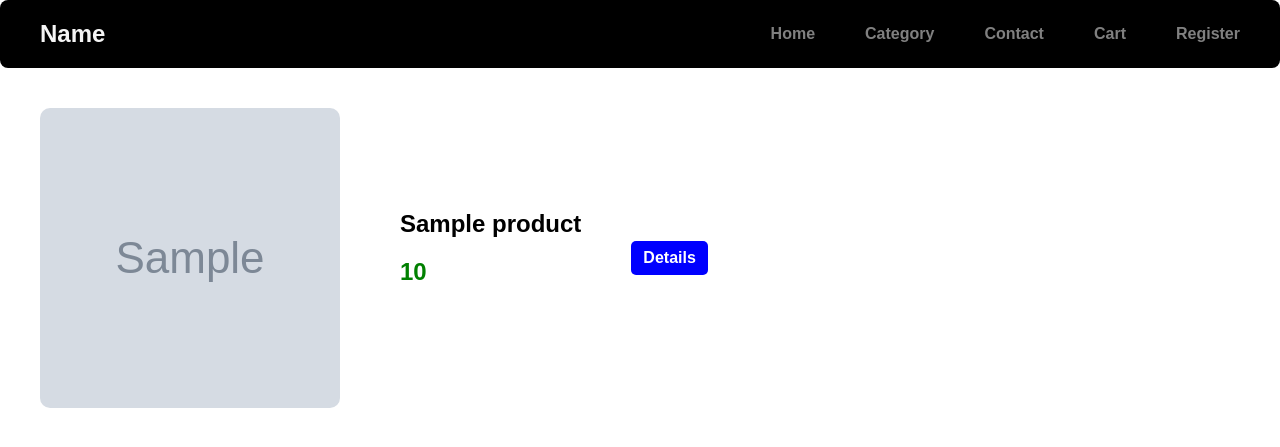
After one commit to NandhuT17/django-webapp, a Django app: page /users/superlogin in a window 1280 px wide. The commit adds this page. Shown: the top 447 px of the page. Run offline with Django 5.2, Linux system fonts and the light colour scheme; tables that the repository leaves empty hold one stand-in row (values such as "Sample post"); grey boxes marked "Sample" are stand-in pictures.

Commit message:
feat(Authentication) : Implemented user based login system

```diff
--- a/base/models.py
+++ b/base/models.py
@@ -14,4 +14,4 @@ class Product(models.Model) :
     product_price = models.IntegerField()
     product_category = models.CharField(choices=CategoryChoice.choices,default="Others")
     product_desc = models.TextField(max_length=800)
-    product_image = models.CharField(max_length=255,default="https://media.istockphoto.com/id/2149660186/vector/no-photo-thumbnail-graphic-element-no-found-or-available-image-in-the-gallery-or-album-flat.jpg?s=170667a&w=0&k=20&c=6OxmlrwylptcDddq_WfpJX3L8wo00DULS29JK7MFZWY=")
+    product_image = models.CharField(max_length=255,default="https://support.ptc.com/help/thingworx/platform/r9/en/ThingWorx/images/ImageWidgetBeta.png")
--- a/base/static/base/style.css
+++ b/base/static/base/style.css
@@ -78,10 +78,9 @@ nav a:hover{
     margin-left: 20px;
     color: white;
 }
-
-.details-button:hover{
-    color: black;
-}
+ .details-button:active{
+    color:black
+ }
 
 
 
@@ -171,3 +170,15 @@ nav a:hover{
 .auth-container a:hover{
     color: rgb(44, 44, 228);
 }
+
+
+/* ADMIN DASHBOARD */
+
+.edit-button {
+    background-color: blue;
+    font-weight: bold;
+    padding: 10px 15px;
+    border-radius: 5px;
+    margin-right: 20px;
+    color: white;
+}
--- /dev/null
+++ b/users/templates/users/admin-dashboard.html
@@ -0,0 +1,22 @@
+{% extends 'base/base.html' %}
+
+
+{% block body %}
+
+<div>
+    {% for i in data %}
+    <div class="products">
+        <img class="product-image" src="{{ i.product_image }}" alt="{{ i.product_name }}">
+        <div>
+            <h2>{{ i.product_name }}</h2>
+            <h2 class="product-price">{{ i.product_price }}</h2>
+        </div>
+        <div>
+            <a class="details-button" href="{% url 'details' i.id %}">Details</a>
+        </div>
+    </div>
+    {% endfor %}
+</div>
+
+
+{% endblock %}
--- a/users/templates/users/login.html
+++ b/users/templates/users/login.html
@@ -7,7 +7,7 @@
         <h2>Login</h2>
         <form method="post" autocomplete="off">
             {% csrf_token %}
-            <input type="text" placeholder="Enter your Email" name="email" required>
+            <input type="text" placeholder="Enter your name" name="username" required>
             <input type="password" placeholder="Enter Your Password" name="password" required >
             <button type="submit">Submit</button>
             <button type="reset">Reset</button>
--- a/users/urls.py
+++ b/users/urls.py
@@ -5,4 +5,7 @@ urlpatterns =[
     path('login',views.login_user,name="login"),
     path('register',views.register_user,name="register"),
     path('logout',views.logout_user,name="logout"),
+    path('superlogin',views.admin_dashboard,name="superlogin"),
+    path('details/<int:product_key>',views.product_details,name="details"),
+    path('edit-product/<int:product_key>',views.edit_products,name="edit")
 ]
--- a/users/views.py
+++ b/users/views.py
@@ -1,8 +1,11 @@
+from .forms import Product_Form
 from django.shortcuts import render,redirect
 from django.contrib import messages
 from django.contrib.auth.models import User
 from django.contrib.auth import login,logout,authenticate
 from django.contrib.auth.decorators import login_required
+from base.models import Product
+
 # Create your views here.
 
 
@@ -31,14 +34,19 @@ def register_user(request) :
 
 def login_user(request) :
     if request.method == "POST" :
-        email = request.POST['email']
+        username = request.POST['username']
         password = request.POST['password']
 
-        user = authenticate(request,email=email,password=password)
+        user = authenticate(request,username=username,password=password)
 
         if user is not None :
             login(request,user)
-            return redirect('home')
+            if user.is_superuser :
+                return redirect('superlogin')
+            elif user.is_staff :
+                return redirect("stafflogin")
+            else :
+                return redirect('home')
         else :
             messages.error(request,"Invalid Credentials")
             return redirect('login')
@@ -47,3 +55,32 @@ def login_user(request) :
 def logout_user(request) :
     logout(request)
     return redirect('home')
+
+
+def admin_dashboard(request) :
+    data = Product.objects.all()
+    context = {
+        "data" : data,
+    }
+    return render(request,'users/admin-dashboard.html',context)
+
+
+
+def product_details(request,product_key) :
+    data = Product.objects.get(pk=product_key)
+    context = {
+        "data" : data,
+    }
+    return render(request,'users/product-details.html',context)
+
+
+def edit_products(request,product_key) :
+    data = Product.objects.get(pk=product_key)
+    form = Product_Form(request.POST or None, instance=data)
+    if form.is_valid() :
+        form.save()
+        return redirect('details')
+    context = {
+        "form" : form,
+    }
+    return render(request,'users/edit-products.html',context)
```
Also changed, not shown: users/forms.py (added, +14 -0 lines), users/templates/users/edit-products.html (added, +12 -0 lines), users/templates/users/product-details.html (added, +20 -0 lines), base/__init__.py (deleted).
